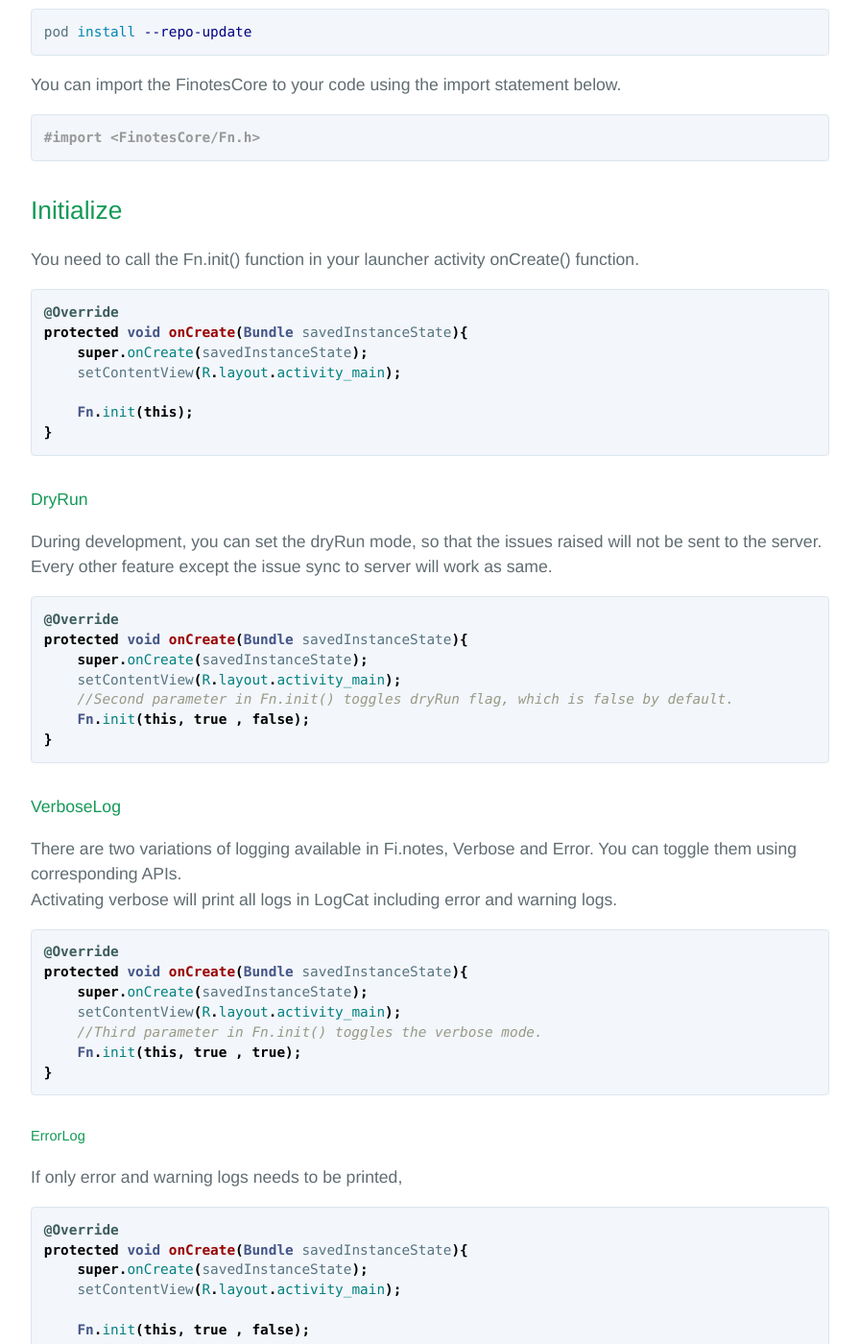
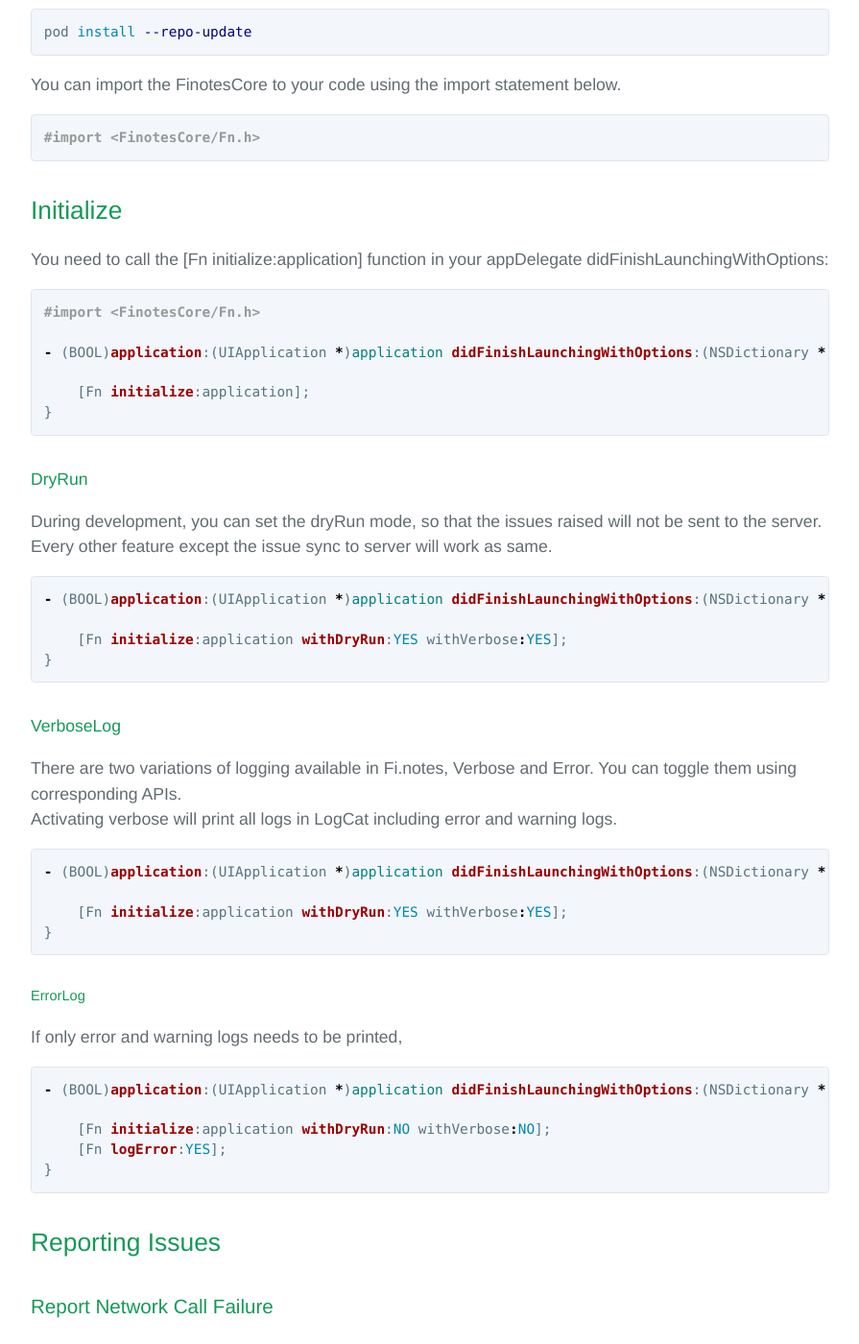
Before and after one commit to finotes/finotes.github.io, a Jekyll site: the page built from _posts/2018-01-19-ios-docs.md, in a window 1280 px wide and 1400 px high, scrolled down 575 px. Shown: the whole window at 96% size, without its empty margins (192-1087 px from the left). Built offline with Jekyll 4.4.1, drawn with Linux system fonts in a browser that asks for light colours; some web fonts are replaced; some of the changed text lies outside the part shown.

Commit message:
Update 2018-01-19-ios-docs.md

````diff
--- a/_posts/2018-01-19-ios-docs.md
+++ b/_posts/2018-01-19-ios-docs.md
@@ -12,7 +12,7 @@ Fi.notes SDK supports iOS projects with minimum deployment target version 8 or a
 You need to add cocoa pods to your project. You can find more information here.
 After integrating cocoa pods, add FinotesCore to your Podfile.
 
-```json
+```bash
 pod 'FinotesCore', '2.0'
 ```
 
@@ -29,51 +29,41 @@ You can import the FinotesCore to your code using the import statement below.
 ```
 
 ## Initialize
-You need to call the Fn.init() function in your launcher activity onCreate() function.
+You need to call the [Fn initialize:application] function in your appDelegate didFinishLaunchingWithOptions:
 
-```java
-@Override
-protected void onCreate(Bundle savedInstanceState){
-    super.onCreate(savedInstanceState);
-    setContentView(R.layout.activity_main);
+```objective-c
+#import <FinotesCore/Fn.h>
 
-    Fn.init(this);
+- (BOOL)application:(UIApplication *)application didFinishLaunchingWithOptions:(NSDictionary *)launchOptions {
+
+    [Fn initialize:application];
 }
 ```
 
 #### DryRun
 During development, you can set the dryRun mode, so that the issues raised will not be sent to the server. Every other feature except the issue sync to server will work as same.
-```java
-@Override
-protected void onCreate(Bundle savedInstanceState){
-    super.onCreate(savedInstanceState);
-    setContentView(R.layout.activity_main);
-    //Second parameter in Fn.init() toggles dryRun flag, which is false by default.
-    Fn.init(this, true , false);
+```objective-c
+- (BOOL)application:(UIApplication *)application didFinishLaunchingWithOptions:(NSDictionary *)launchOptions {
+
+    [Fn initialize:application withDryRun:YES withVerbose:YES];
 }
 ```
 #### VerboseLog
 There are two variations of logging available in Fi.notes, Verbose and Error. You can toggle them using corresponding APIs.
 Activating verbose will print all logs in LogCat including error and warning logs.
-```java
-@Override
-protected void onCreate(Bundle savedInstanceState){
-    super.onCreate(savedInstanceState);
-    setContentView(R.layout.activity_main);
-    //Third parameter in Fn.init() toggles the verbose mode.
-    Fn.init(this, true , true);
+```objective-c
+- (BOOL)application:(UIApplication *)application didFinishLaunchingWithOptions:(NSDictionary *)launchOptions {
+
+    [Fn initialize:application withDryRun:YES withVerbose:YES];
 }
 ```
 ##### ErrorLog
 If only error and warning logs needs to be printed,
-```java
-@Override
-protected void onCreate(Bundle savedInstanceState){
-    super.onCreate(savedInstanceState);
-    setContentView(R.layout.activity_main);
+```objective-c
+- (BOOL)application:(UIApplication *)application didFinishLaunchingWithOptions:(NSDictionary *)launchOptions {
 
-    Fn.init(this, true , false);
-    Fn.logError(true);
+    [Fn initialize:application withDryRun:NO withVerbose:NO];
+    [Fn logError:YES];
 }
 ```
 
````
